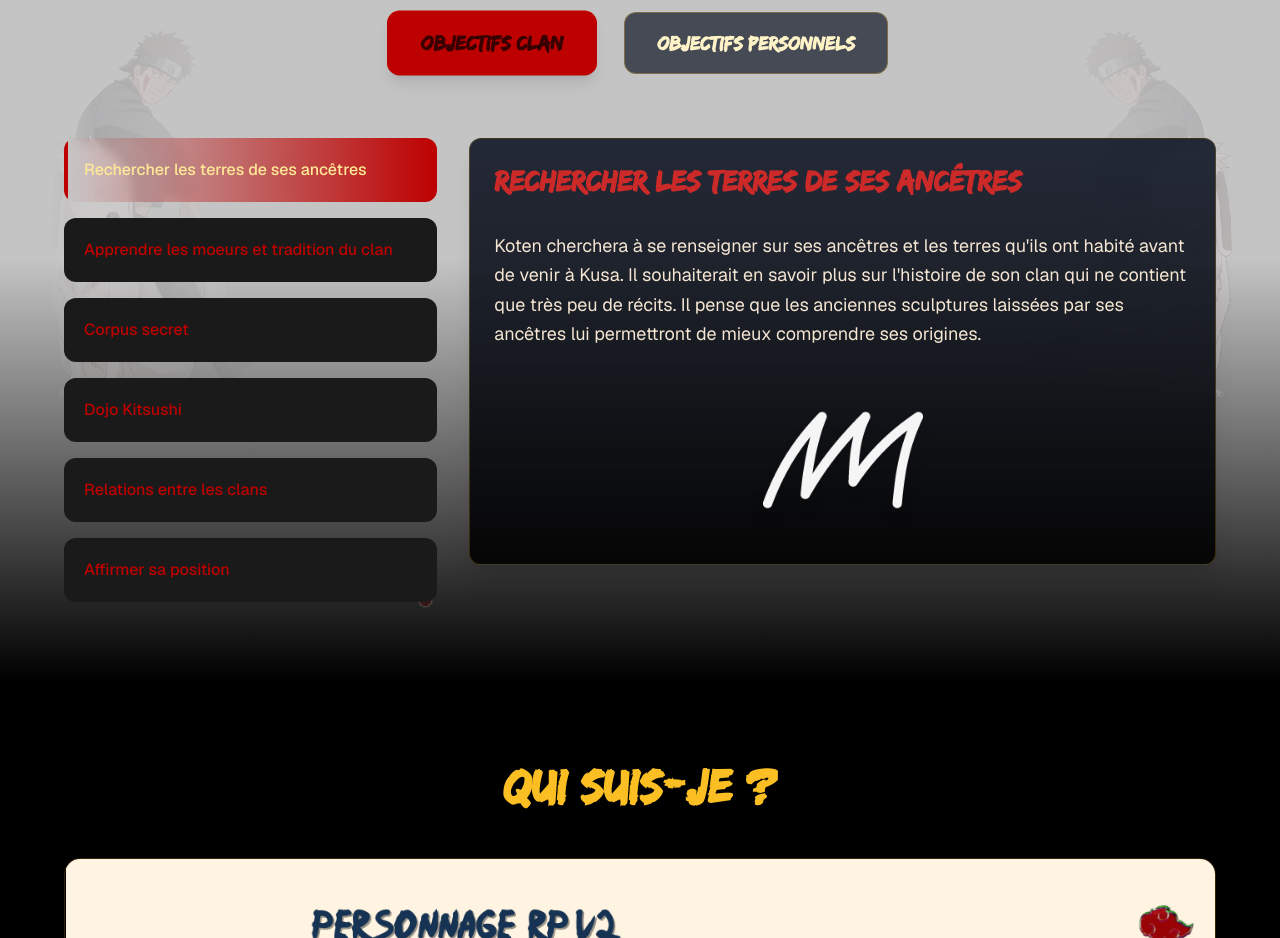
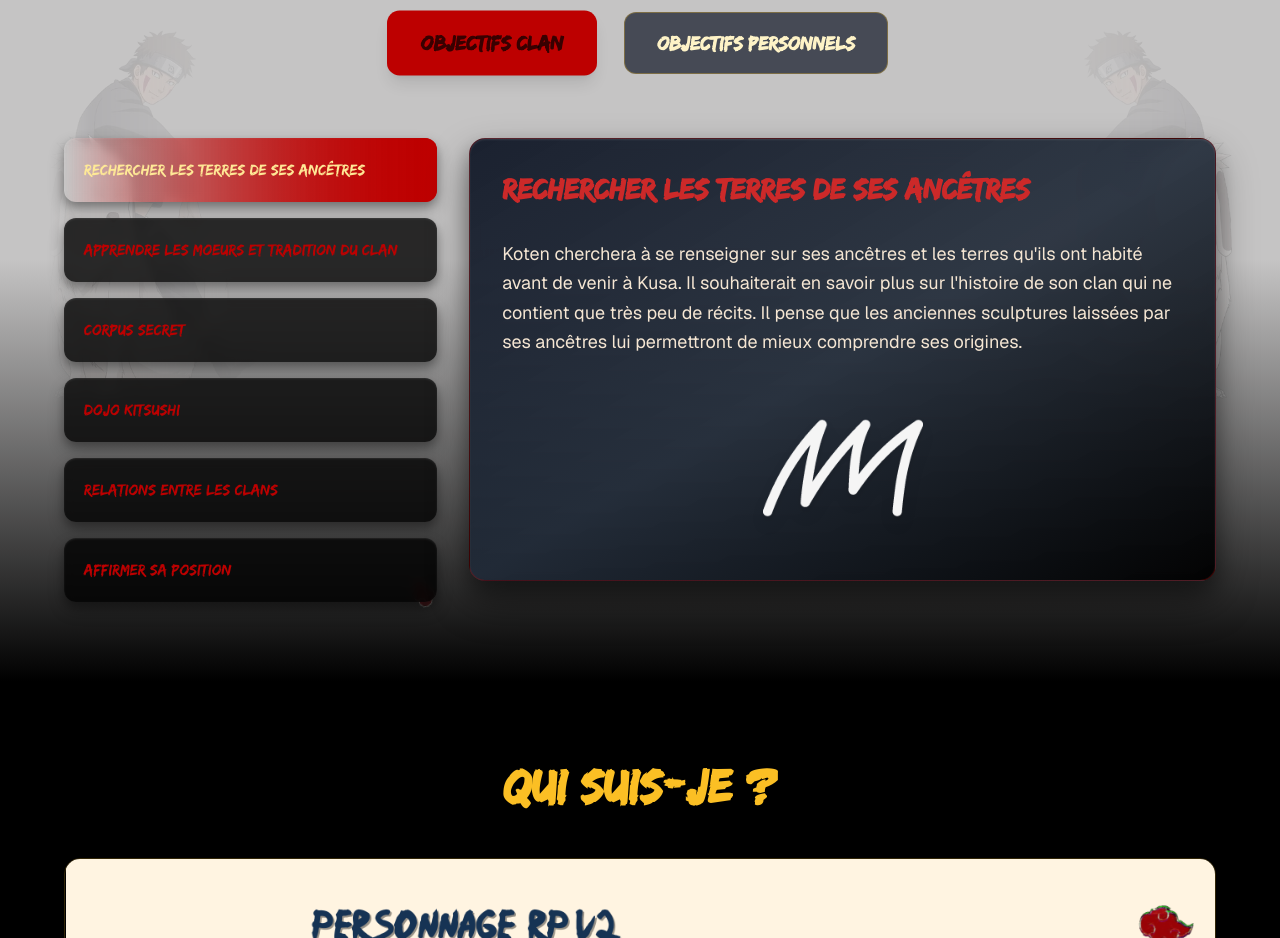
Before and after one commit to tiavr/kitsushitiav, a Next.js app: page / in a window 1280 px wide. Shown: the part 2260-3198 px from the top of the page. Built offline with nearby package versions, Linux system fonts and the light colour scheme.

Commit message:
add features

```diff
--- a/app/components/Objectif.tsx
+++ b/app/components/Objectif.tsx
@@ -200,11 +200,11 @@ const styles = {
     },
   },
   button: {
-    base: "w-full text-left p-5 rounded-xl transition-all backdrop-blur-sm",
+    base: "w-full text-left p-5 rounded-xl transition-all backdrop-blur-sm focus:outline-none shadow-[0_8px_16px_rgba(0,0,0,0.3),0_4px_8px_rgba(0,0,0,0.2),inset_0_1px_2px_rgba(255,255,255,0.1)] hover:shadow-[0_12px_24px_rgba(0,0,0,0.4),0_6px_12px_rgba(0,0,0,0.3),inset_0_1px_2px_rgba(255,255,255,0.15)] active:shadow-[0_4px_8px_rgba(0,0,0,0.3),0_2px_4px_rgba(0,0,0,0.2),inset_0_2px_4px_rgba(0,0,0,0.2)]",
     selected:
-      "bg-gradient-to-l from-rougePerso to-black/0   ",
+      "bg-gradient-to-l from-rougePerso to-black/0 shadow-[0_10px_20px_rgba(146,0,0,0.4),0_6px_12px_rgba(146,0,0,0.3),inset_0_1px_2px_rgba(255,255,255,0.2)] focus:from-red-900 focus:to-black/20",
     default:
-      "bg-fondnoir/100 text-rougePerso  hover:bg-fondnoir/90 ",
+      "bg-black/80 text-rougePerso hover:bg-black/90 focus:bg-black/95",
   },
 };
 
@@ -440,6 +440,29 @@ const ObjectifButton = memo(({
       whileTap={{ scale: 0.98 }}
       transition={{ duration: 0.2 }}
     >
+      {/* Dégradé animé de sélection */}
+      <motion.div
+        className="absolute inset-0 bg-gradient-to-l from-rougePerso to-transparent"
+        initial={{ opacity: 0, x: "-100%" }}
+        animate={{
+          opacity: isSelected ? 1 : 0,
+          x: isSelected ? "0%" : "-100%"
+        }}
+        transition={{
+          duration: prefersReducedMotion ? 0.1 : 0.5,
+          ease: "easeOut",
+          opacity: { duration: prefersReducedMotion ? 0.1 : 0.3 }
+        }}
+      />
+
+      {/* Overlay d'assombrissement au focus pour les boutons sélectionnés */}
+      {isSelected && (
+        <motion.div
+          className="absolute inset-0 bg-gradient-to-l from-red-900/60 to-black/30 opacity-0 focus-within:opacity-100 transition-opacity duration-200"
+          initial={{ opacity: 0 }}
+        />
+      )}
+
       {/* Effet de brillance au hover */}
       {!prefersReducedMotion && !isLowPerfDevice && (
         <motion.div
@@ -450,16 +473,12 @@ const ObjectifButton = memo(({
         />
       )}
 
-      {/* Indicateur de sélection */}
-      {isSelected && (
-        <motion.div
-          className="absolute left-0 top-0 bottom-0 w-1 bg-rougePerso"
-          layoutId="activeIndicator"
-          transition={{ duration: 0.3 }}
-        />
-      )}
 
-      <span className="font-medium text-base leading-tight relative z-10 group-hover:text-white transition-colors duration-200">
+
+      <span
+        className="font-medium text-base leading-tight relative z-10 group-hover:text-gray-200 group-focus:text-gray-300 transition-colors duration-200"
+        style={{ fontFamily: "Edo" }}
+      >
         {title}
       </span>
     </motion.button>
@@ -522,7 +541,7 @@ const Objectif = () => {
               <motion.button
                 key={tab}
                 onClick={() => handleTabChange(tab as "clan" | "personnels")}
-                className={`px-8 py-4 rounded-xl text-xl font-bold transition-all
+                className={`px-8 py-4 rounded-xl text-xl font-bold transition-all focus:outline-none
                   ${
                     activeTab === tab
                       ? "bg-rougePerso text-black/70 shadow-lg scale-105"
@@ -564,16 +583,34 @@ const Objectif = () => {
                 {selectedObjectif && (
                   <motion.div
                     key={selectedObjectif.title}
-                    initial={{ opacity: 0, y: 20 }}
-                    animate={{ opacity: 1, y: 0 }}
-                    exit={{ opacity: 0, y: -20 }}
-                    className="bg-gradient-to-b from-gray-900/90 to-black/90 backdrop-blur-sm rounded-xl p-6 border border-amber-400/20 shadow-xl"
+                    initial={{ opacity: 0, y: 30, scale: 0.95 }}
+                    animate={{ opacity: 1, y: 0, scale: 1 }}
+                    exit={{ opacity: 0, y: -30, scale: 0.95 }}
+                    transition={{
+                      duration: 0.4,
+                      ease: "easeOut",
+                      scale: { duration: 0.3 }
+                    }}
+                    className="relative bg-gradient-to-br from-gray-900/95 via-gray-800/90 to-black/95 backdrop-blur-md rounded-2xl p-8 border border-rougePerso/30 shadow-[0_20px_40px_rgba(0,0,0,0.4),0_10px_20px_rgba(0,0,0,0.3),inset_0_1px_2px_rgba(255,255,255,0.1)] hover:shadow-[0_25px_50px_rgba(146,0,0,0.3),0_15px_25px_rgba(0,0,0,0.4),inset_0_1px_3px_rgba(255,255,255,0.15)] transition-all duration-300 overflow-hidden group"
+                    whileHover={{ y: -2, scale: 1.01 }}
                   >
-                    <ObjectifTitle title={selectedObjectif.title} />
-                    <ObjectifDescription
-                      content={selectedObjectif.content}
-                      isVisible={isSectionInView}
-                      type={activeTab}
+
+
+
+
+                    {/* Contenu */}
+                    <div className="relative z-10">
+                      <ObjectifTitle title={selectedObjectif.title} />
+                      <ObjectifDescription
+                        content={selectedObjectif.content}
+                        isVisible={isSectionInView}
+                        type={activeTab}
+                      />
+                    </div>
+
+                    {/* Effet de glow au hover */}
+                    <motion.div
+                      className="absolute inset-0 bg-gradient-to-br from-rougePerso/10 via-transparent to-blue-900/10 rounded-2xl opacity-0 group-hover:opacity-100 transition-opacity duration-500"
                     />
                   </motion.div>
                 )}
```
